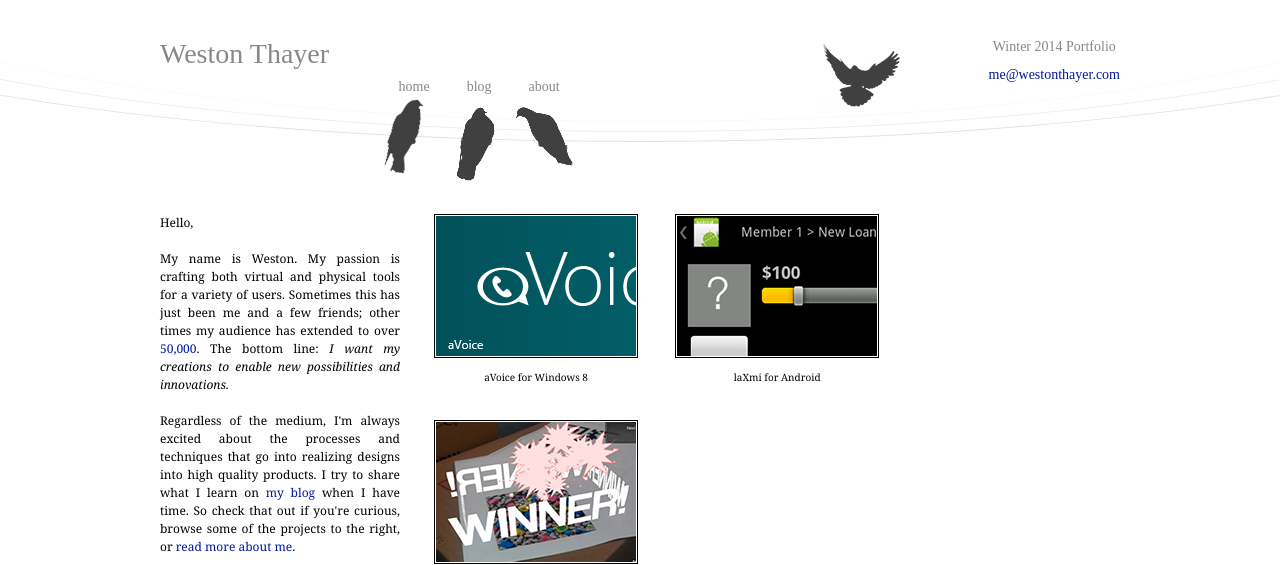
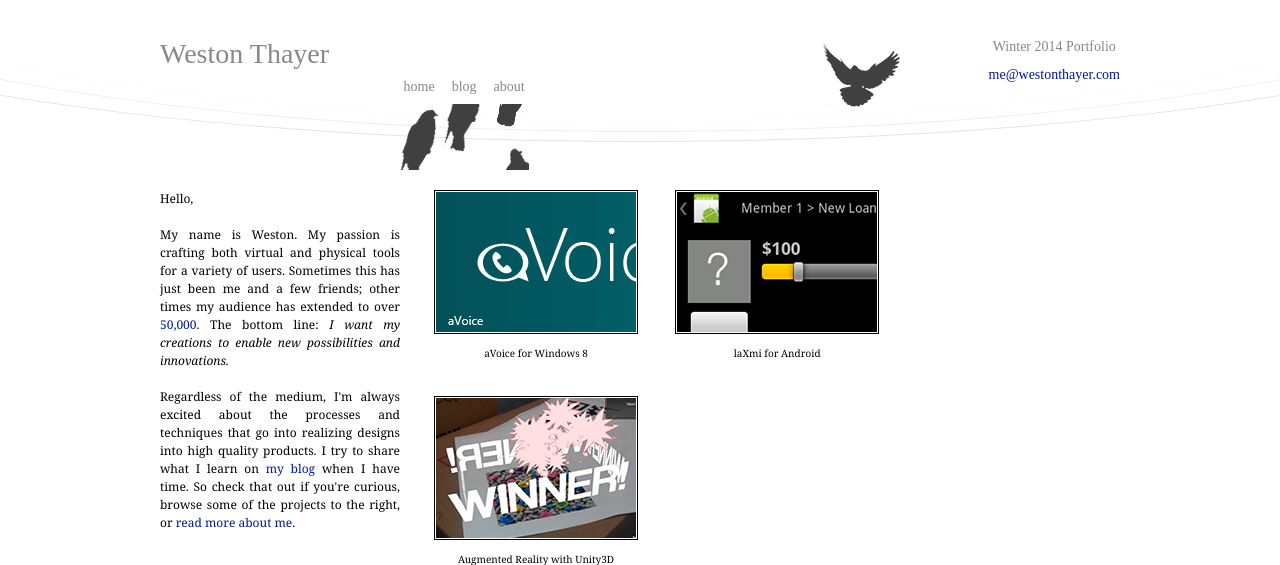
Before and after one commit to WestonThayer/portfolio, a PHP site: page / in a window 1280 px wide. Shown: the top 565 px of the page. Run offline with PHP 8.4, Linux system fonts and the light colour scheme; some web fonts are replaced.

Commit message:
Shrink menu birds

```diff
--- a/css/styles.css
+++ b/css/styles.css
@@ -111,7 +111,7 @@
 	float: left;
 	position: relative;
 	top: 80px;
-	left: 55px;
+	left: 70px;
 }
 
 #menu li {
@@ -122,7 +122,7 @@
 
 #menu li a {
 	display: block;
-	color: #888;
+	color: #888888;
 }
 
 #menu li a:hover {
@@ -131,10 +131,11 @@
 
 #menu li a span {
 	display: block;
-	height: 100px;
-	width: 60px;
+	height: 66px;
+	width: 40px;
 	background-image: url('../images/bird-menu-sprite.png');
 	background-repeat: no-repeat;
+    margin-top: 10px;
 }
 
 #menu li a.item1 span {
@@ -142,23 +143,23 @@
 }
 
 #menu li a:hover.item1 span {
-	background-position: 0px -100px;
+	background-position: 0px -66px;
 }
 
 #menu li a.item2 span {
-	background-position: 0px -200px;
+	background-position: 0px -132px;
 }
 
 #menu li a:hover.item2 span {
-	background-position: 0px -300px;
+	background-position: 0px -198px;
 }
 
 #menu li a.item3 span {
-	background-position: 0px -400px;
+	background-position: 0px -264px;
 }
 
 #menu li a:hover.item3 span {
-	background-position: 0px -500px;
+	background-position: 0px -330px;
 }
 
 /* Bird logo */
```
Also changed, not shown: ART/site/birds/menu/bird-menu-sprite.png, 1 other file.
